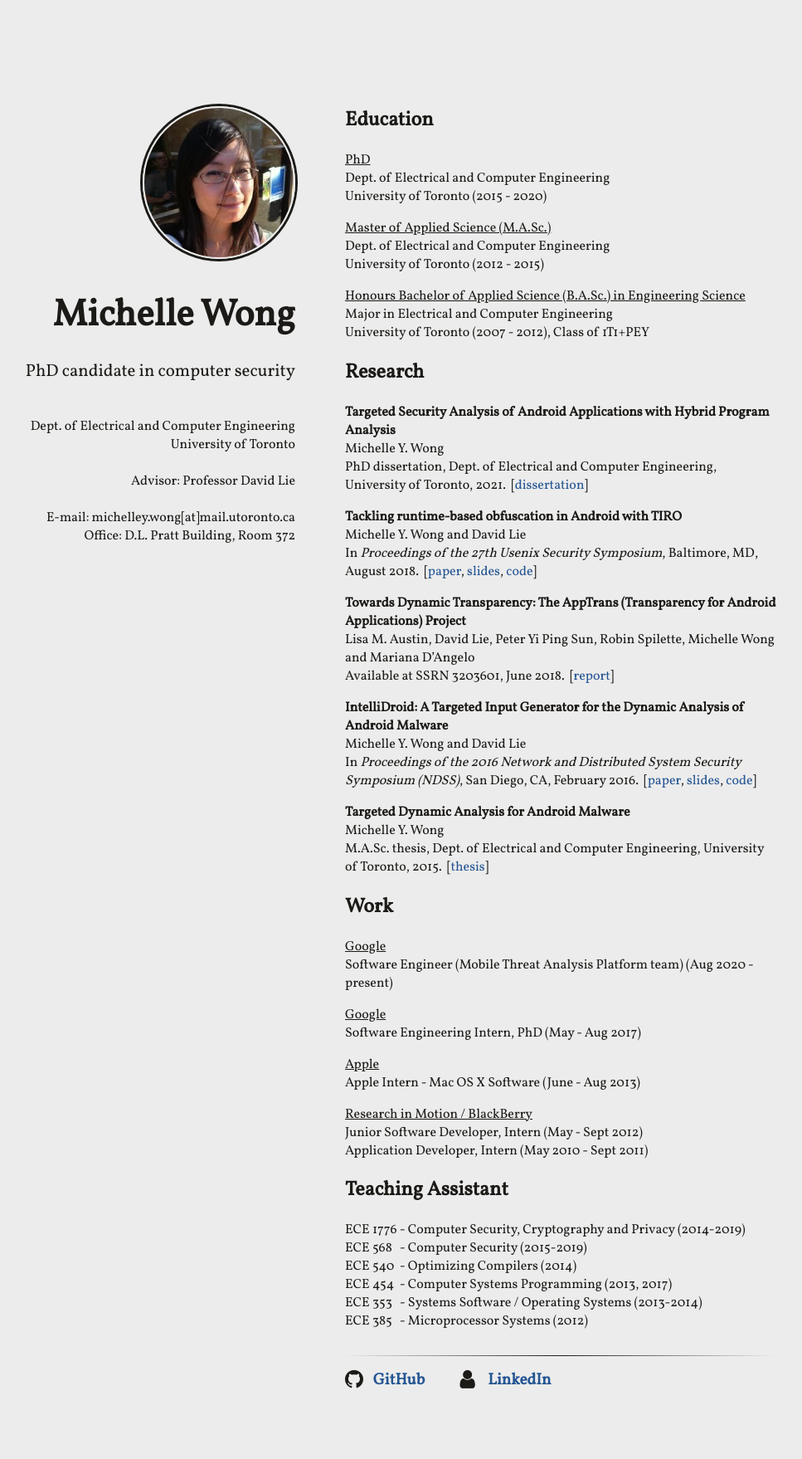
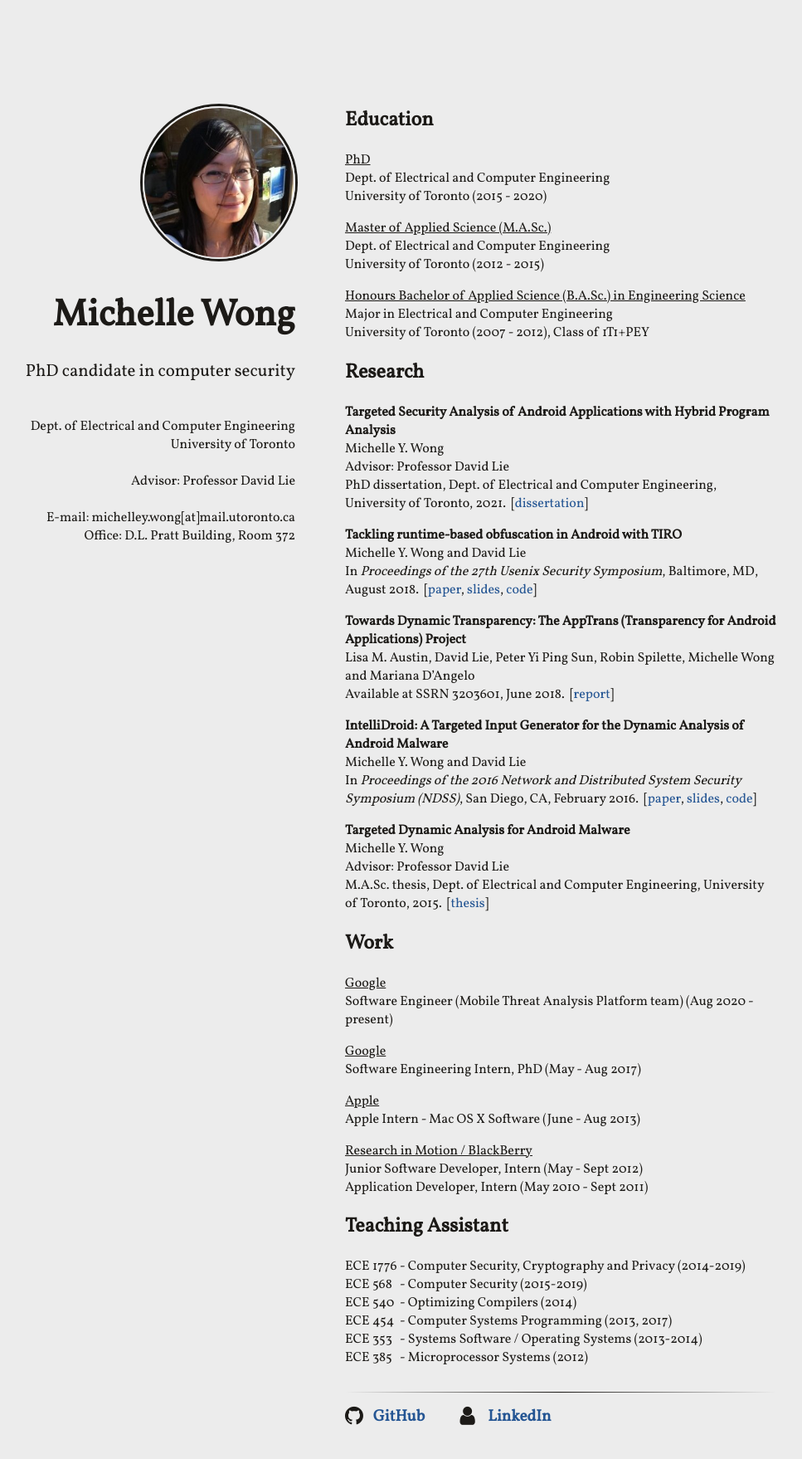
Before and after one commit to miwong/miwong.github.io, a Jekyll site: the page built from index.html, in a window 1280 px wide. Shown: the whole page at 83% size, without its empty margins (184-1151 px from the left). Built offline with Jekyll 4.4.1, drawn with Linux system fonts in a browser that asks for light colours; nearby versions of some CDN libraries; before the commit the page ends 1714 px from its top, so only the background shows below that.

Commit message:
Update thesis entries

```diff
--- a/_includes/content.html
+++ b/_includes/content.html
@@ -19,6 +19,7 @@
 <p>
     <b>Targeted Security Analysis of Android Applications with Hybrid Program Analysis</b><br>
     Michelle Y. Wong<br/>
+    Advisor: Professor David Lie<br/>
     PhD dissertation, Dept. of Electrical and Computer Engineering, University of Toronto, 2021.&nbsp;
     [<a href="" target="_blank">dissertation</a>]
 </p>
@@ -42,7 +43,8 @@
 </p>
 <p>
     <b>Targeted Dynamic Analysis for Android Malware</b><br>
-    Michelle Y. Wong<br>
+    Michelle Y. Wong<br/>
+    Advisor: Professor David Lie<br/>
     M.A.Sc. thesis, Dept. of Electrical and Computer Engineering, University of Toronto, 2015.&nbsp;
     [<a href="https://tspace.library.utoronto.ca/handle/1807/69183" target="_blank">thesis</a>]
 </p>
```
